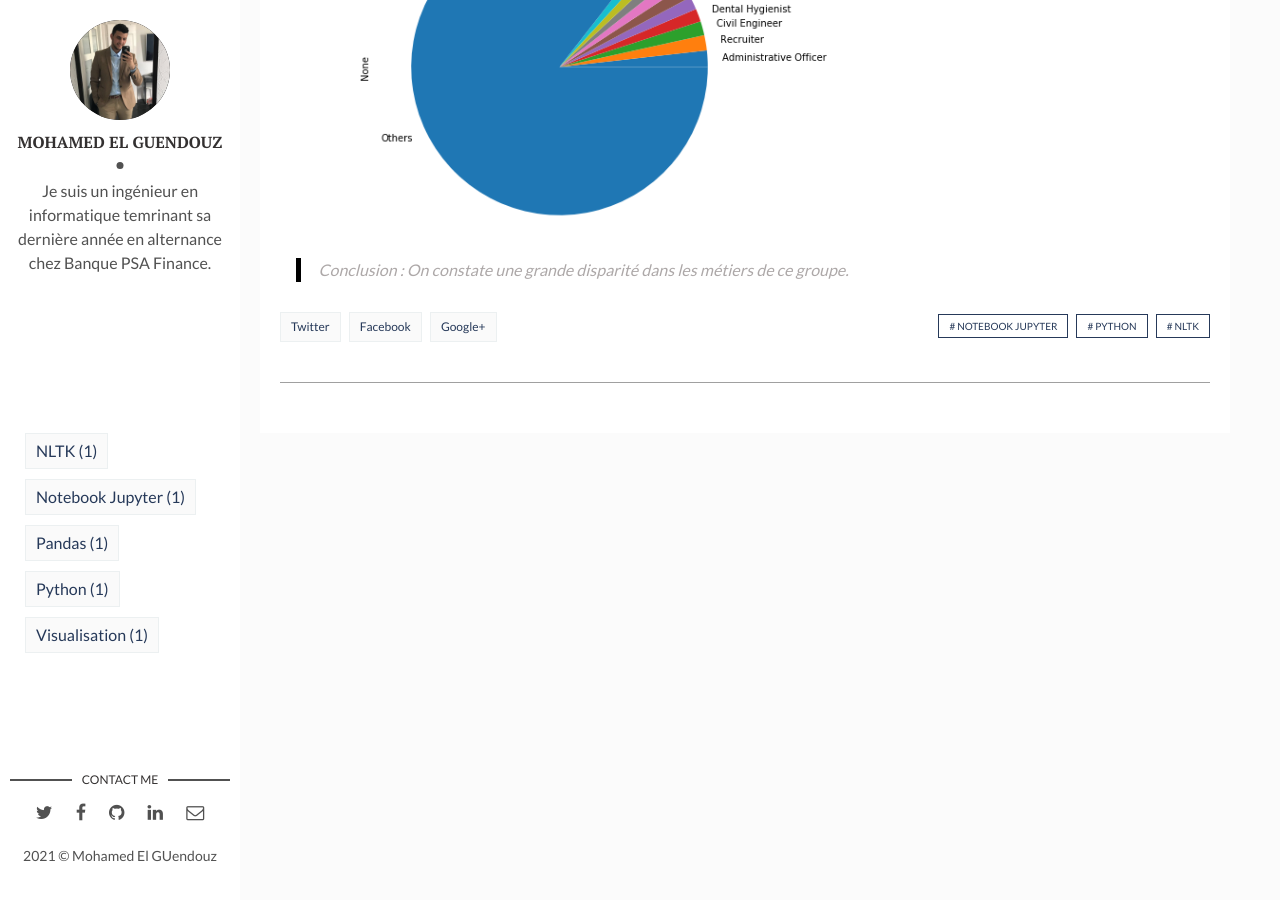
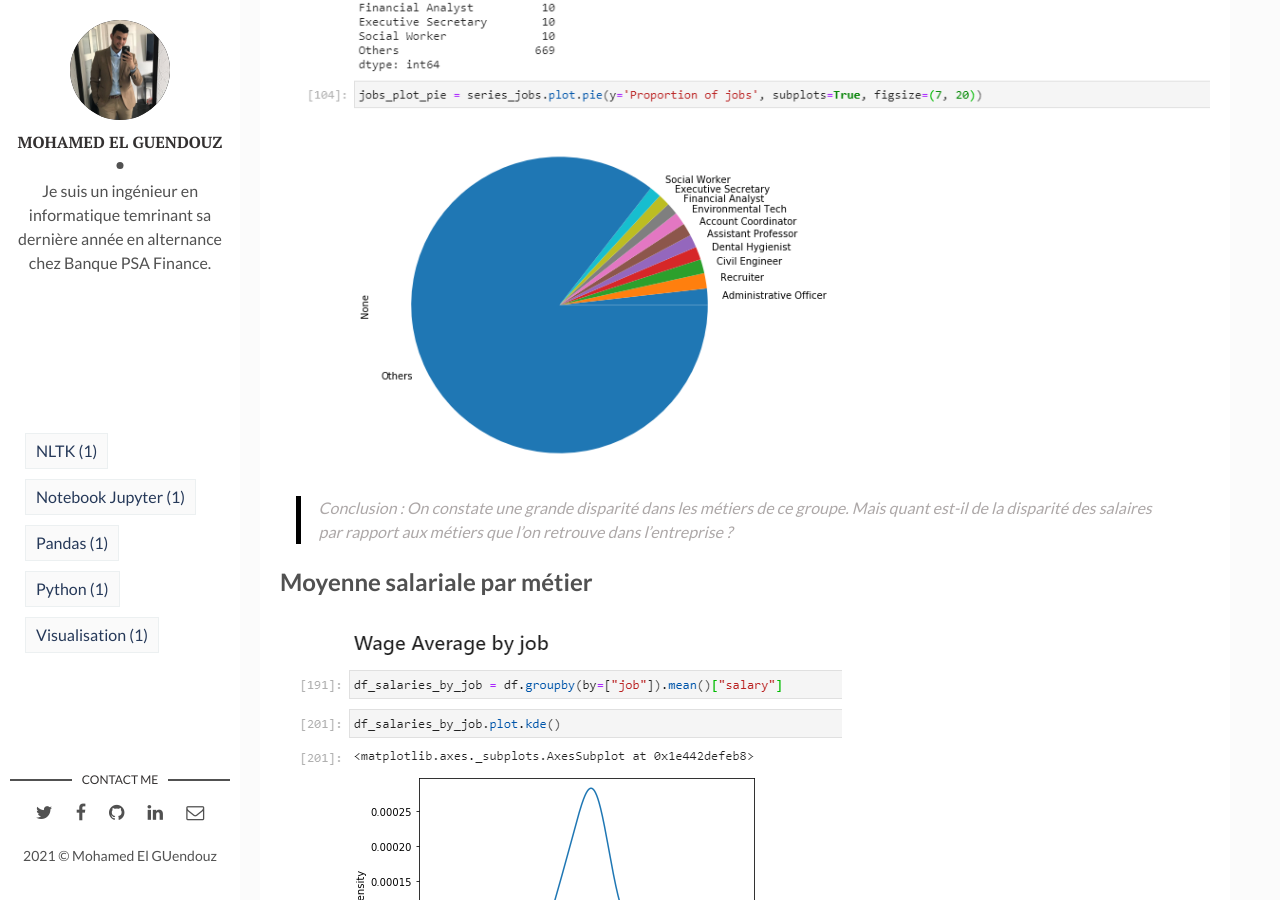
Before and after one commit to MohamedElGuendouz/mohamedelguendouz.github.io, a Jekyll site: the page built from _posts/2021-04-28-Create-KPI's.markdown, in a window 1280 px wide and 900 px high, scrolled down 5387 px. Built offline with Jekyll 4.4.1, drawn with Linux system fonts in a browser that asks for light colours; comment, search, counter and statistics services are not loaded; some of the changed text lies outside the part shown.

Commit message:
update last post

```diff
--- a/_posts/2021-04-28-Create-KPI's.markdown
+++ b/_posts/2021-04-28-Create-KPI's.markdown
@@ -57,7 +57,9 @@
 
 ## Wage Gap
 
-![](../assets/img/Create%20KPI's/Wage_Gap_Formula.PNG)
+Voici un apercu de la formule permettant de créer un ratio exprimant l'écart salariale au sein du groupe :
+
+![](../assets/img/Create%20KPI's/KPI_Wage_Gap.PNG)
 
 
 ------------------------------------------------------------------------------------------------------------------
@@ -73,4 +75,8 @@
 ![](../assets/img/Create%20KPI's/proportion_job_by_salaries_pie.PNG)
 
 
-> Conclusion : On constate une grande disparité dans les métiers de ce groupe.
+> Conclusion : On constate une grande disparité dans les métiers de ce groupe. Mais quant est-il de la disparité des salaires par rapport aux métiers que l'on retrouve dans l'entreprise ?
+
+## Moyenne salariale par métier
+
+![](../assets/img/Create%20KPI's/job_by_salaries.PNG)
```
Also changed, not shown: assets/img/Create KPI's/Average_wage_by_job.PNG (added), assets/img/Create KPI's/KPI_Wage_Gap.PNG (added), assets/img/Create KPI's/job_by_salaries.PNG (added), assets/img/Create KPI's/wage_by_job.PNG (added), 1 other file.
